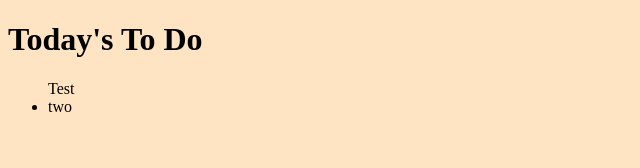
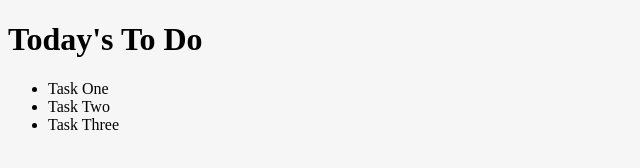
Before and after one commit to Maclenn77/To-Do-List, a website built with webpack: page src/index.html in a window 1280 px wide. Shown: the whole page, without its empty margins (0-640 px from the left). Built offline with nearby package versions, Linux system fonts and the light colour scheme.

Commit message:
Display list dynamically

```diff
--- a/src/index.js
+++ b/src/index.js
@@ -2,24 +2,24 @@ import _ from 'lodash';
 import './style.css';
 
 const tasksBoard = document.getElementById('todo-list');
+
+// Dummy objects
 let task1 = {description: "Task One", completed: false, index: 0};
 let task2 = {description: "Task Two", completed: false, index: 1};
 let task3 = {description: "Task Three", completed: true, index: 2};
+
+// Array with objects
+
 let toDoList = [task1, task2, task3];
 
 
 function displayTasks() {
-    const li = document.createElement('li');
 
    // Lodash, now imported by this script
-    element.innerHTML = _.join(['Hello', 'webpack'], ' ');
-    element.classList.add('hello');
-
-    return element;
+    for (let i = 0; i < toDoList.length; i += 1) {
+      tasksBoard.insertAdjacentHTML('beforeend', `<li>${toDoList[i].description}</li>`)
+    }
   }
 
-  let li = document.createElement('li');
-  let content = document.createTextNode("Test");
 
-  tasksBoard.appendChild(li.appendChild(content));
-  tasksBoard.insertAdjacentHTML('beforeend', '<li id="two">two</div>');
+  displayTasks();
--- a/src/style.css
+++ b/src/style.css
@@ -1,3 +1,12 @@
+nav, footer {
+    max-height: 10px;
+    background-color: #000;
+}
+
 body {
-    background-color: bisque;
+    background-color: #f6f6f6;
 }
+
+main {
+    background-color: #fff;
+}
```
